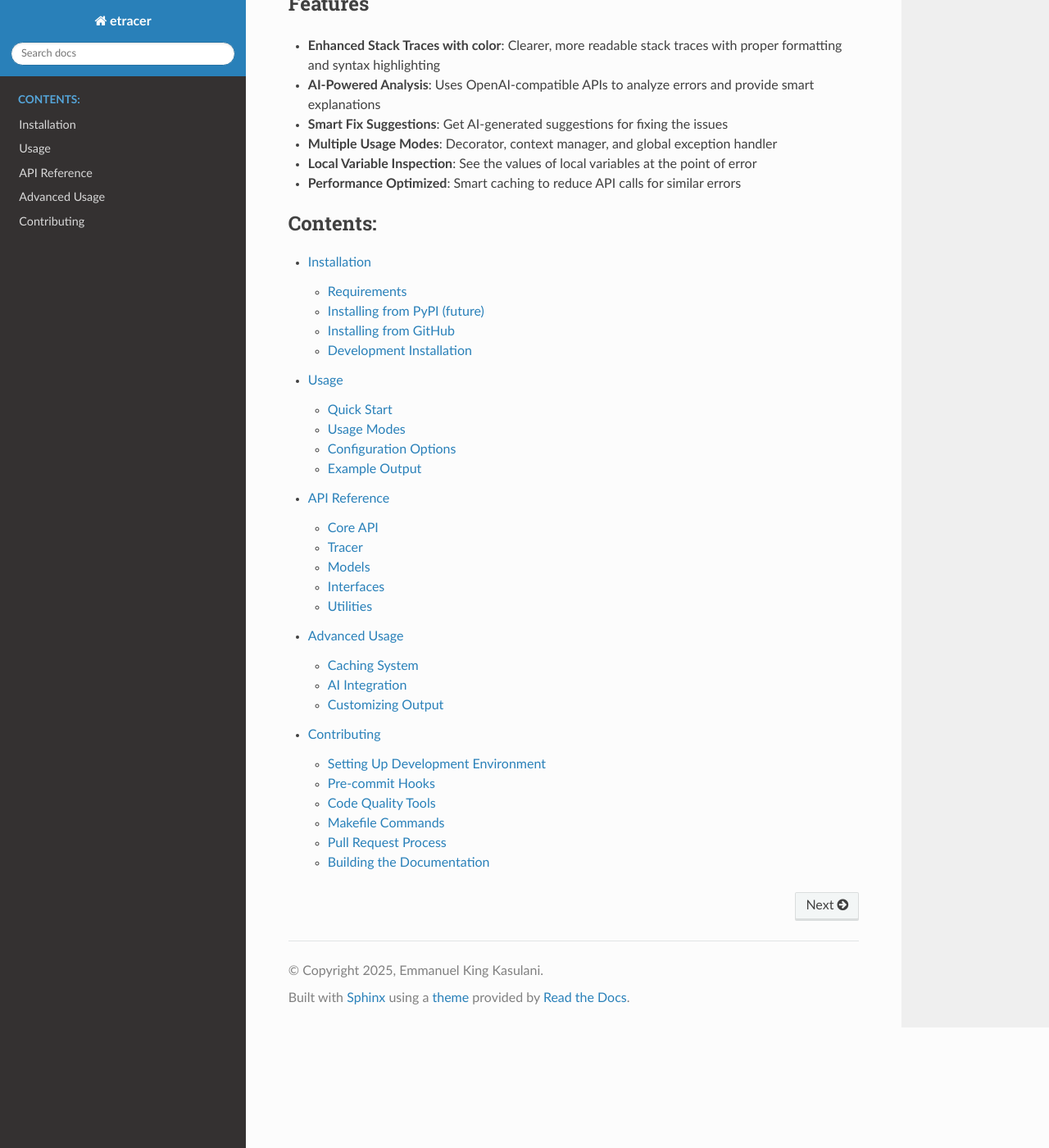
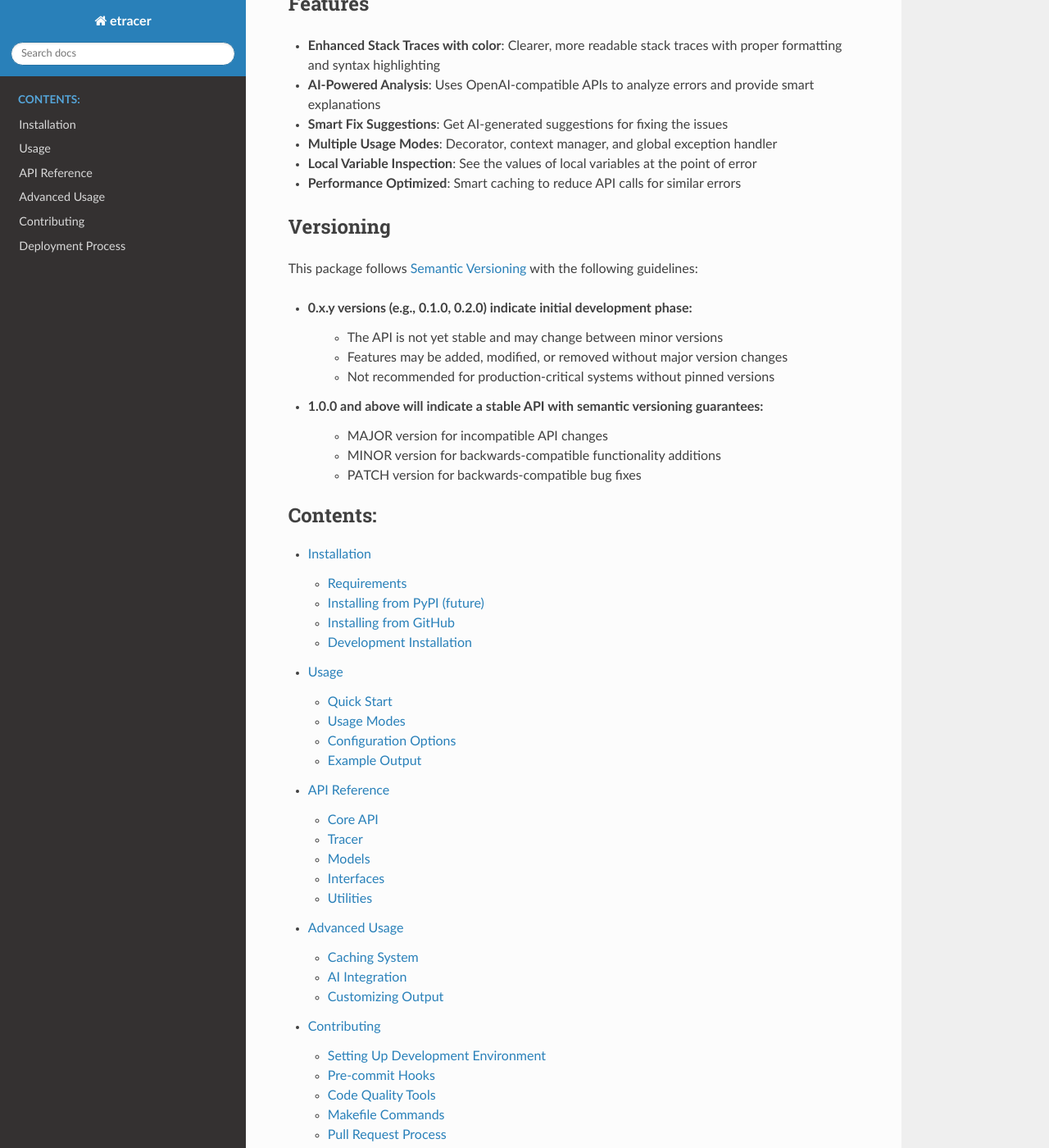
Before and after one commit to kasulani/etracer, a Sphinx documentation site: the page built from docs/index.rst, in a window 1280 px wide and 1400 px high, scrolled down 244 px. Shown: the whole window at 82% size. Built offline with Sphinx 7.4.7 and the Read the Docs theme 3.1.0, drawn with Linux system fonts in a browser that asks for light colours; some of the changed text lies outside the part shown.

```diff
--- a/docs/index.rst
+++ b/docs/index.rst
@@ -18,6 +18,21 @@ Features
 - **Local Variable Inspection**: See the values of local variables at the point of error
 - **Performance Optimized**: Smart caching to reduce API calls for similar errors
 
+Versioning
+---------
+
+This package follows `Semantic Versioning <https://semver.org/>`_ with the following guidelines:
+
+- **0.x.y versions** (e.g., 0.1.0, 0.2.0) indicate **initial development phase**:
+    - The API is not yet stable and may change between minor versions
+    - Features may be added, modified, or removed without major version changes
+    - Not recommended for production-critical systems without pinned versions
+
+- **1.0.0 and above** will indicate a **stable API** with semantic versioning guarantees:
+    - MAJOR version for incompatible API changes
+    - MINOR version for backwards-compatible functionality additions
+    - PATCH version for backwards-compatible bug fixes
+
 .. toctree::
    :maxdepth: 2
    :caption: Contents:
@@ -27,3 +42,4 @@ Features
    api
    advanced
    contributing
+   deployment
```
Also changed, not shown: DEPLOYMENT.md (added, +41 -0 lines), README.md (+55 -36 lines), docs/deployment.rst (added, +50 -0 lines), 4 other files.
